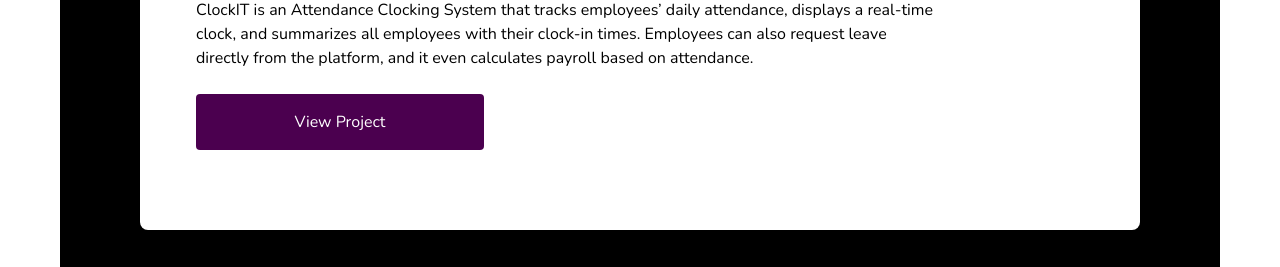
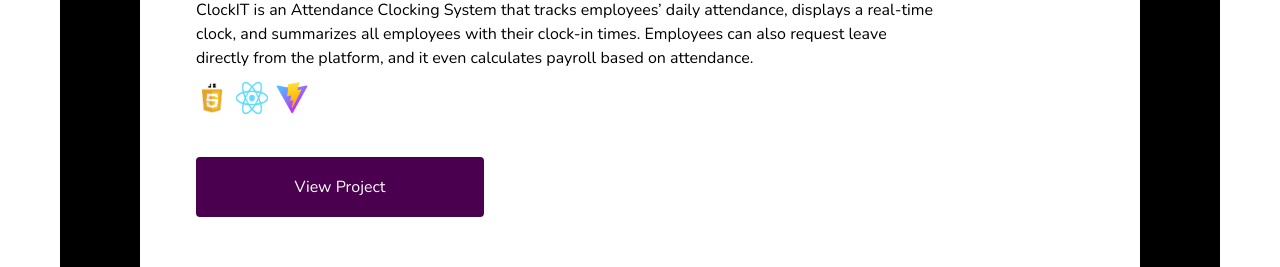
Before and after one commit to chidinmabnwaeze/Work_portfolio, a React (Vite) app: page / in a window 1280 px wide. Shown: the part 2066-2333 px from the top of the page. Built offline with nearby package versions, Linux system fonts and the light colour scheme.

Commit message:
project 1 and skills

```diff
--- a/src/pages/Project.tsx
+++ b/src/pages/Project.tsx
@@ -1,10 +1,19 @@
 import img1 from "../assets/images/IMG_1134.JPG"
+import reactLogo from "../assets/logo/React-icon.svg.png"
+import jsLogo from "../assets/logo/javascript-logo-png_seeklogo-255387.png"
+import viteLogo from "../assets/logo/Vitejs-logo.svg.png"
+
+type logoProps = {
+  src: string;
+  alt: string;
+};
 
 type ProjectProps = {
   id: number;
   title: string;
   description: string;
   imageUrl: string;
+  logo: logoProps[];
 };
 
 const projects: ProjectProps[] = [
@@ -13,10 +22,24 @@ const projects: ProjectProps[] = [
     title: "ClockIT Attendance System",
     description:
       "ClockIT is an Attendance Clocking System that tracks employees’ daily attendance, displays a real-time clock, and summarizes all employees with their clock-in times. Employees can also request leave directly from the platform, and it even calculates payroll based on attendance.",
-    imageUrl: "../assets/images/IMG_1134.JPG",
+    logo: [
+      {
+        src: jsLogo,
+        alt: "JavaScript Logo",
+      },
+      {
+        src: reactLogo,
+        alt: "React Logo",
+      },
+         {
+        src: viteLogo,
+        alt: "vite Logo",
+      },
+    ],
+    imageUrl: "",
   },
 ];
-const Project = ({ id, title, description, imageUrl }: ProjectProps) => {
+const Project = () => {
   return (
     <main className="flex flex-col justify-center items-center m-15 bg-black p-20 text-white">
       <p>Here are some of my projects</p>
@@ -30,14 +53,25 @@ const Project = ({ id, title, description, imageUrl }: ProjectProps) => {
               key={index}
             >
               <div className="m-8 flex flex-col justify-center">
-              <p className="bg-fuchsia-950 rounded-full w-16 h-16 text-center p-5 text-white">{project.id}</p>
-              <h1 className="text-2xl py-5">{project.title}</h1>
+                <p className="bg-fuchsia-950 rounded-full w-16 h-16 text-center p-5 text-white">
+                  {project.id}
+                </p>
+                <h1 className="text-2xl py-5">{project.title}</h1>
                 <p>{project.description}</p>
-                <button className="p-4 my-6 max-w-2xs text-white rounded bg-fuchsia-950 hover:bg-p">View Project</button>
+               <ul>
+                  {project.logo.map((logoItem, logoIndex) => (
+                    <li key={logoIndex} className="inline-block mr-2 my-3">
+                      <img  src={logoItem.src} alt={logoItem.alt} className="w-8 h-8" />
+                    </li>
+                  ))}
+               </ul>
+                <button className="p-4 my-6 max-w-2xs text-white rounded bg-fuchsia-950 hover:bg-white hover:font-bold hover:text-fuchsia-950 hover:transition-all border-2 border-fuchsia-950">
+                  View Project
+                </button>
               </div>
 
               <div className="max-w-200">
-                <img src={img1}alt="Project image" />
+                <img src={img1} alt="Project image" />
               </div>
             </section>
           ))}
```
Also changed, not shown: src/assets/logo/Typescript_logo_2020.svg.png (added), src/assets/logo/Vitejs-logo.svg.png (added).
